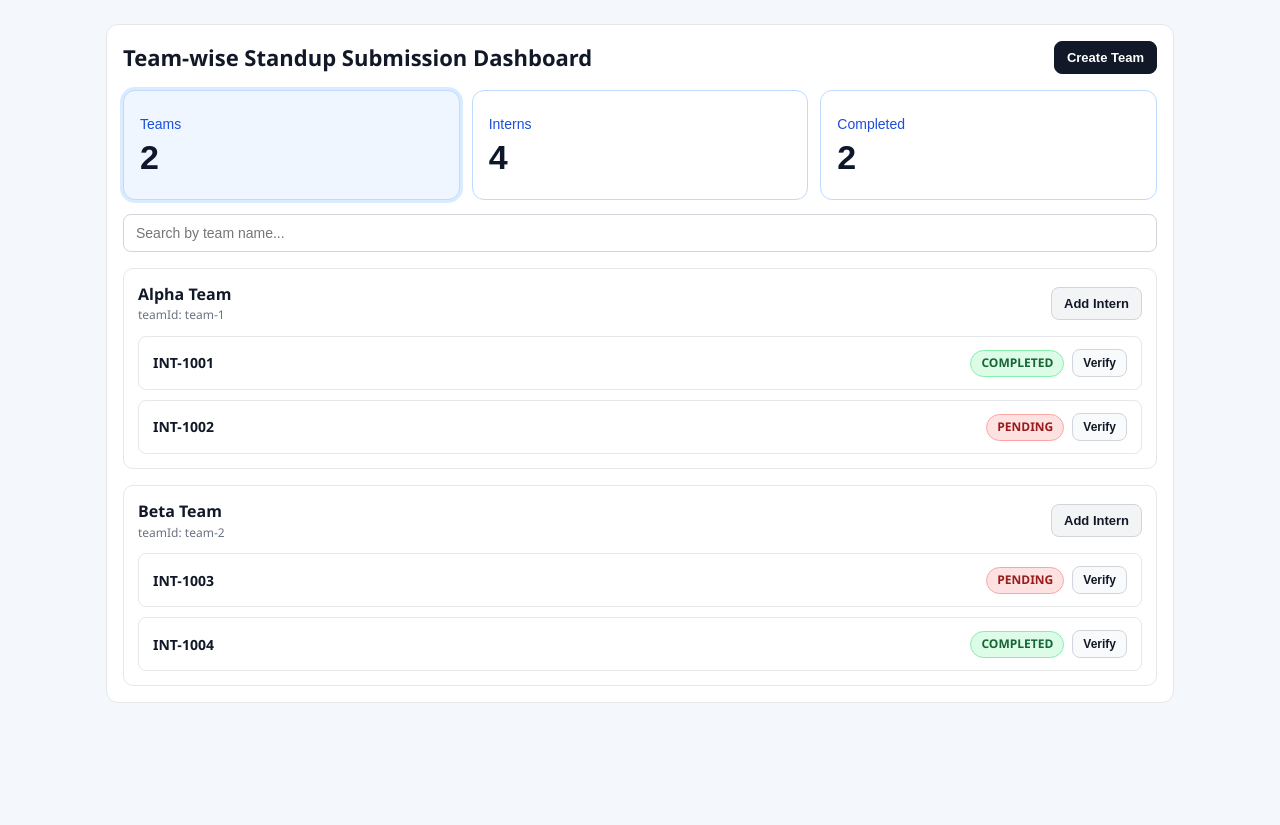
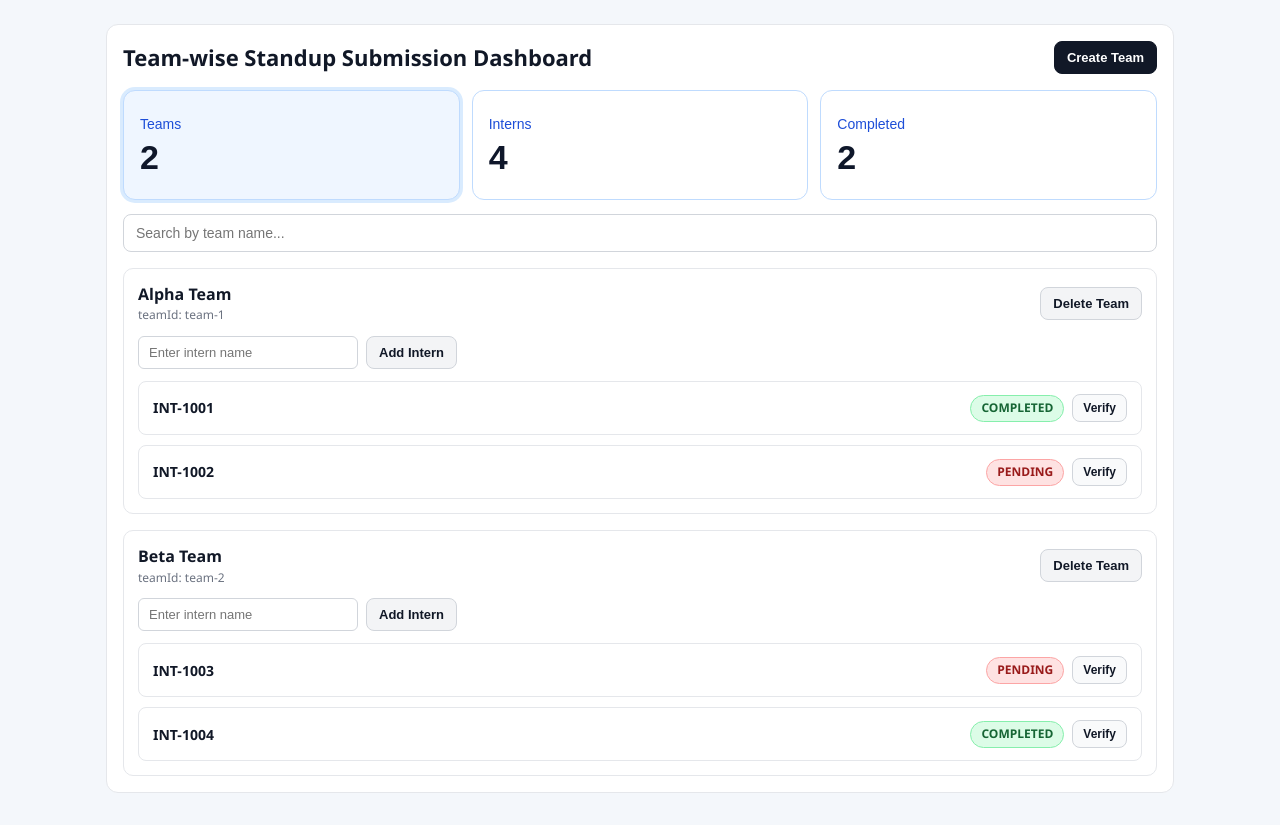
Before and after one commit to SathOps/Activity-Tracker, a React (Vite) app in the folder frontend/: page / in a window 1280 px wide. Before the commit the page ends 800 px from the top, so only its background shows below. Built offline with nearby package versions, Linux system fonts and the light colour scheme.

Commit message:
feat: add team-level intern creation input and wire team/intern CRUD handlers

```diff
--- a/frontend/src/components/dashboard/TeamList.tsx
+++ b/frontend/src/components/dashboard/TeamList.tsx
@@ -3,6 +3,7 @@ import InternCard, { SubmissionStatus } from "../intern/InternCard";
 
 export interface TeamIntern {
   internId: string;
+  internName?: string;
   status: SubmissionStatus;
 }
 
@@ -15,14 +16,40 @@ export interface Team {
 export interface TeamListProps {
   teams: Team[];
   onVerifySubmission?: (internId: string) => void;
-  onAddInternToTeam?: (teamId: string) => void;
+  onAddInternToTeam?: (teamId: string, internName: string) => void;
+  onDeleteIntern?: (internId: string) => void;
+  onUpdateIntern?: (internId: string, newName: string) => void;
+  onDeleteTeam?: (teamId: string) => void;
 }
 
 export const TeamList: React.FC<TeamListProps> = ({
   teams,
   onVerifySubmission,
   onAddInternToTeam,
+  onDeleteIntern,
+  onUpdateIntern,
+  onDeleteTeam,
 }) => {
+  const [draftByTeam, setDraftByTeam] = React.useState<Record<string, string>>({});
+
+  const handleInternDraftChange = (teamId: string, internName: string) => {
+    setDraftByTeam((prev) => ({ ...prev, [teamId]: internName }));
+  };
+
+  const handleAddIntern = (teamId: string) => {
+    if (!onAddInternToTeam) {
+      return;
+    }
+
+    const name = (draftByTeam[teamId] ?? "").trim();
+    if (!name) {
+      return;
+    }
+
+    onAddInternToTeam(teamId, name);
+    setDraftByTeam((prev) => ({ ...prev, [teamId]: "" }));
+  };
+
   if (teams.length === 0) {
     return <p className="team-empty">No teams available.</p>;
   }
@@ -36,23 +63,51 @@ export const TeamList: React.FC<TeamListProps> = ({
               <h3 className="team-name">{team.teamName}</h3>
               <p className="team-id">teamId: {team.teamId}</p>
             </div>
-
-            {onAddInternToTeam ? (
+            {onDeleteTeam ? (
               <button
                 className="secondary-button"
-                onClick={() => onAddInternToTeam(team.teamId)}
+                onClick={() => onDeleteTeam(team.teamId)}
+                type="button"
+              >
+                Delete Team
+              </button>
+            ) : null}
+          </header>
+
+          {onAddInternToTeam ? (
+            <div style={{ display: "flex", gap: 8, marginBottom: 12, flexWrap: "wrap" }}>
+              <input
+                aria-label={`Add intern to ${team.teamName}`}
+                onChange={(event) => handleInternDraftChange(team.teamId, event.target.value)}
+                placeholder="Enter intern name"
+                style={{
+                  border: "1px solid #d1d5db",
+                  borderRadius: 6,
+                  fontSize: 13,
+                  minWidth: 220,
+                  padding: "8px 10px",
+                }}
+                type="text"
+                value={draftByTeam[team.teamId] ?? ""}
+              />
+              <button
+                className="secondary-button"
+                onClick={() => handleAddIntern(team.teamId)}
                 type="button"
               >
                 Add Intern
               </button>
-            ) : null}
-          </header>
+            </div>
+          ) : null}
 
           <div className="team-interns">
             {team.interns.map((intern) => (
               <InternCard
                 key={intern.internId}
                 internId={intern.internId}
+                internName={intern.internName}
+                onDeleteIntern={onDeleteIntern}
+                onUpdateIntern={onUpdateIntern}
                 onVerifySubmission={onVerifySubmission}
                 status={intern.status}
               />
```
